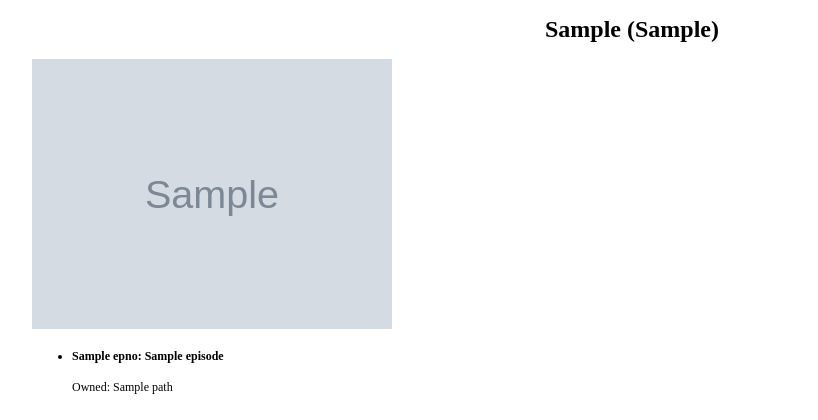
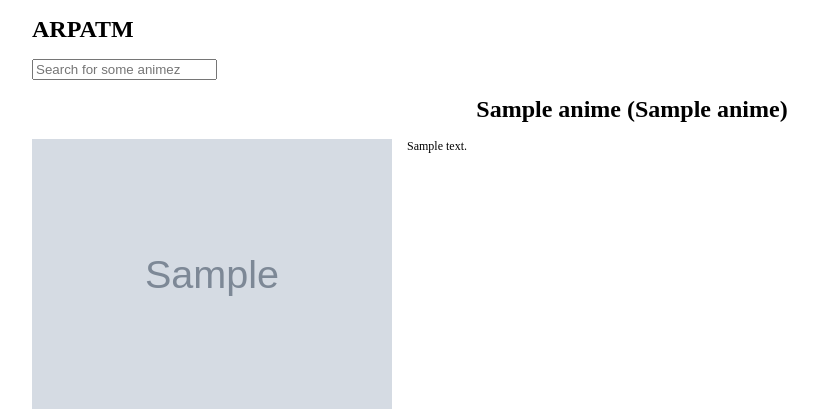
Before and after one commit to prototo/animerenamerpythonappthreemillion, a Flask app: template templates/anime.html in a window 1280 px wide. Shown: the top 420 px of the page, without its empty margins (8-826 px from the left). Run offline with Flask 2, Linux system fonts and the light colour scheme; the template is opened without the code that fills it: most values are stand-ins (such as "Sample title", 1, 10 or a date in 2020); grey boxes marked "Sample" are stand-in pictures.

Commit message:
Added remedial search functionality - you need the anime-titles files (decompressed) as .anime-titles.xml in your data dir

```diff
--- /dev/null
+++ b/search.py
@@ -0,0 +1,48 @@
+import urllib.request
+import gzip
+import config
+import os
+import xml.etree.ElementTree as ET
+from difflib import get_close_matches as closest
+
+titles_file_url = "http://anidb.net/api/anime-titles.xml.gz"
+file_location = os.path.join(config.data_store, '.anime-titles.xml')
+
+def download_titles_file():
+    # truncate the file if it already exists
+    with open(file_location, 'w') as output_file:
+        pass
+
+    # pull the new version, decompress it and write it out to the file
+    with open(file_location, 'a') as output_file:
+        print("open")
+        with urllib.request.urlopen(titles_file_url) as response:
+            print("url open")
+            with gzip.GzipFile(fileobj=response) as uncompressed:
+                print("starting")
+                while 1:
+                    data = uncompressed.read(1024)
+                    print(data)
+                    if not data:
+                        break
+                    output_file.write(data.decode('utf-8'))
+
+def get_title_data():
+    tree = ET.parse(file_location)
+    root = tree.getroot()
+    data = {}
+
+    for anime in root:
+        aid = anime.attrib['aid']
+        for title in anime:
+            key = title.text
+            data[key] = aid
+
+    return data
+
+# TODO: this needs some work...
+def search(term, n=50):
+    data = get_title_data()
+    best = closest(term, data.keys(), n)
+    results = [ (key, data[key]) for key in best ]
+    return results
--- a/server.py
+++ b/server.py
@@ -1,8 +1,9 @@
-from flask import Flask, render_template, send_file
+from flask import Flask, render_template, send_file, request
 import os.path
 
 from config import image_store
 from animeinfo import Anime
+from search import search
 
 import index
 
@@ -14,6 +15,12 @@ def images(filename):
   path = image_store.strip() + name.strip()
   return send_file(path)
 
+@app.route('/search')
+def find_anime():
+    term = request.args.get('term')
+    results = search(term)
+    return render_template('search.html', results=results)
+
 @app.route('/anime/<aid>')
 def anime(aid):
   anime = Anime(aid)
@@ -21,9 +28,8 @@ def anime(aid):
     return "That AID isn't right"
   indexed_anime = index.get_anime(aid)
   episodes = indexed_anime.episodes if indexed_anime is not None else []
-  return render_template("anime.html", anime=anime, episodes=episodes)
+  return render_template("anime.html", anime=indexed_anime, episodes=episodes)
 
-#@app.route('/index/anime')
 @app.route('/')
 def indexed_anime():
   print("HI")
--- a/templates/anime.html
+++ b/templates/anime.html
@@ -3,11 +3,11 @@
 {% block body %}
 <div id="anime">
   <h1 class="title">
-    {{ anime.getTitle()['en'] }} ({{ anime.getTitle()['x-jat'] }})
+    {{ anime['name'] }} ({{ anime['name_jp'] }})
   </h1>
-  <img class="cover" src="/images{{ anime.getPicture()  }}" />
+  <img class="cover" src="/images{{ anime['picture']  }}" />
   <p class="description">
-    {{ anime.getDescription() }}
+    {{ anime['description'] }}
   </p>
   <ul class="files">
     {% for episode in episodes %}
--- /dev/null
+++ b/templates/header.html
@@ -0,0 +1,10 @@
+<head>
+    <h1>
+        ARPATM
+    </h1>
+    <div id="search">
+        <form action="/search">
+            <input name="term" type=text" placeholder="Search for some animez" />
+        </form>
+    </div>
+</head>
```
Also changed, not shown: templates/search.html (added, +11 -0 lines).
